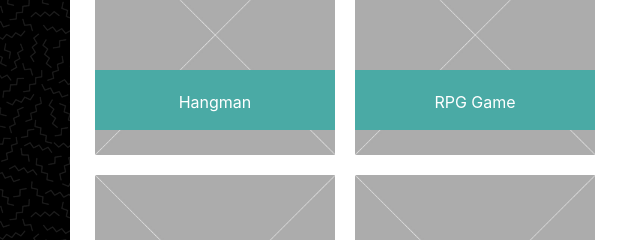
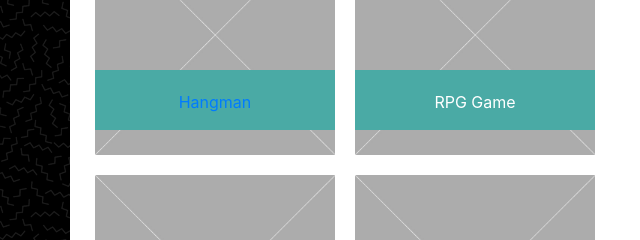
Before and after one commit to nguyenc26/Responsive-Portfolio, a plain HTML site: page portfolio.html in a window 1280 px wide. Shown: the part 286-526 px from the top of the page, 0-640 px from the left. Drawn offline with nearby package versions, Linux system fonts and the light colour scheme.

Commit message:
added the hangman game

```diff
--- a/portfolio.html
+++ b/portfolio.html
@@ -29,7 +29,7 @@
         <div class="clearfix">
             <div class="containertext">
                 <img src="assests/images/placeholder.png" alt="placeholderimg" class="placeholderimg"/>
-                <div class="leftbox">Hangman</div>
+                <div class="leftbox"><a href="https://nguyenc26.github.io/Word-Guess-Game/">Hangman</a></div>
             </div>
             <div class="containertext">
                 <img src="assests/images/placeholder.png" alt="placeholderimg" class="placeholderimg"/>
```
